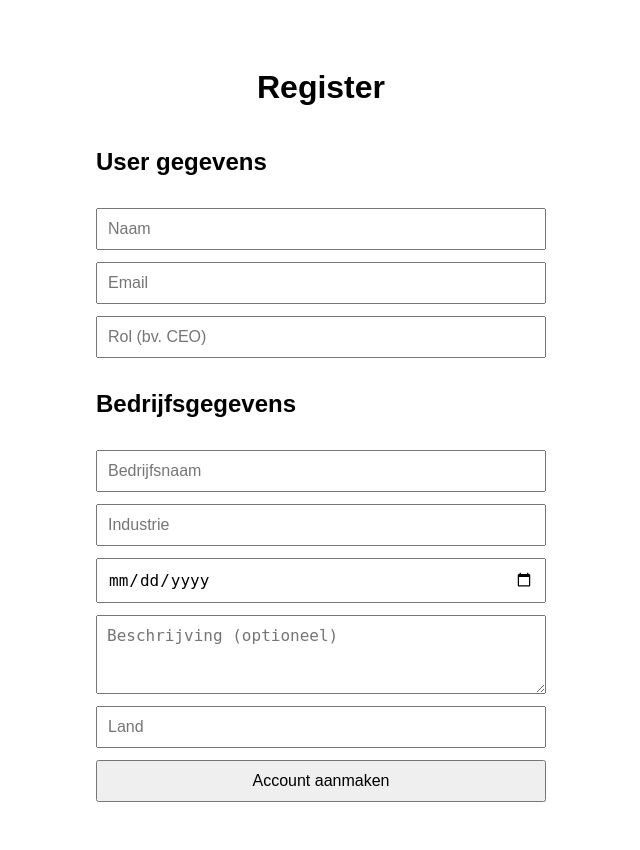
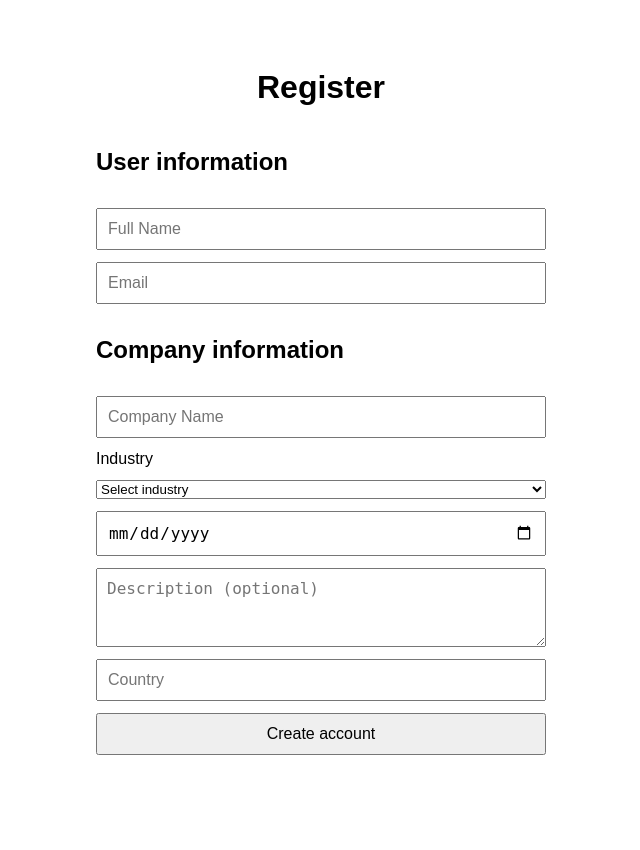
Before and after one commit to A-D-DBS-application/web-application-2025-group-42, a Flask app: page /register in a window 1280 px wide. Shown: the whole page, without its empty margins (319-959 px from the left). After the commit the page ends 755 px from the top, so only its background shows below. Run offline with Flask 3, Linux system fonts and the light colour scheme.

Commit message:
Update register and analysis templates, add figma files

```diff
--- a/app/templates/register.html
+++ b/app/templates/register.html
@@ -22,19 +22,28 @@
 
 <form method="POST">
 
-    <h2>User gegevens</h2>
-    <input type="text" name="name" placeholder="Naam" required>
+    <h2>User information</h2>
+    <input type="text" name="name" placeholder="Full Name" required>
     <input type="email" name="email" placeholder="Email" required>
-    <input type="text" name="role" placeholder="Rol (bv. CEO)" required>
 
-    <h2>Bedrijfsgegevens</h2>
-    <input type="text" name="company_name" placeholder="Bedrijfsnaam" required>
-    <input type="text" name="industry" placeholder="Industrie" required>
+    <h2>Company information</h2>
+    <input type="text" name="company_name" placeholder="Company Name" required>
+    <label for="industry">Industry</label>
+    <select name="industry" required>
+        <option value="" disabled selected>Select industry</option>
+        <option value="Technology">Technology</option>
+        <option value="Finance">Finance</option>
+        <option value="Healthcare">Healthcare</option>
+        <option value="Retail">Retail</option>
+        <option value="Manufacturing">Manufacturing</option>
+        <option value="Energy">Energy</option>
+        <option value="Consulting">Consulting</option>
+    </select>
     <input type="date" name="founded_date" required>
-    <textarea name="description" placeholder="Beschrijving (optioneel)" rows="3"></textarea>
-    <input type="text" name="country" placeholder="Land" required>
+    <textarea name="description" placeholder="Description (optional)" rows="3"></textarea>
+    <input type="text" name="country" placeholder="Country" required>
 
-    <button type="submit">Account aanmaken</button>
+    <button type="submit">Create account</button>
 </form>
 
 </body>
--- a/run.py
+++ b/run.py
@@ -2,5 +2,5 @@ from app import create_app
 
 app = create_app()
 
-if __name__ == '__main__':
+if __name__ == "__main__":
     app.run(debug=True)
```
Also changed, not shown: app/templates/analysis.html (+11 -2 lines), 3 other files.
